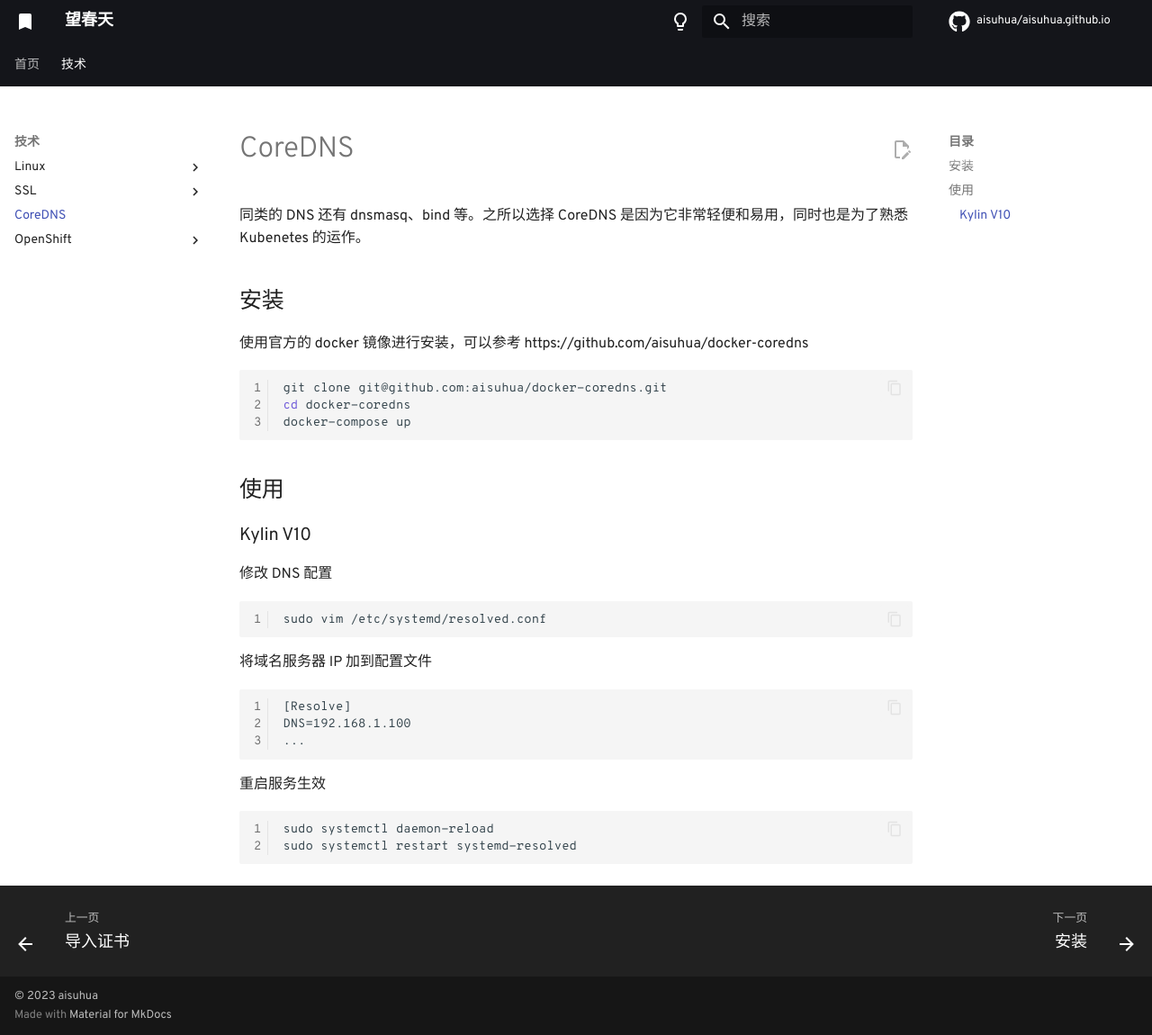
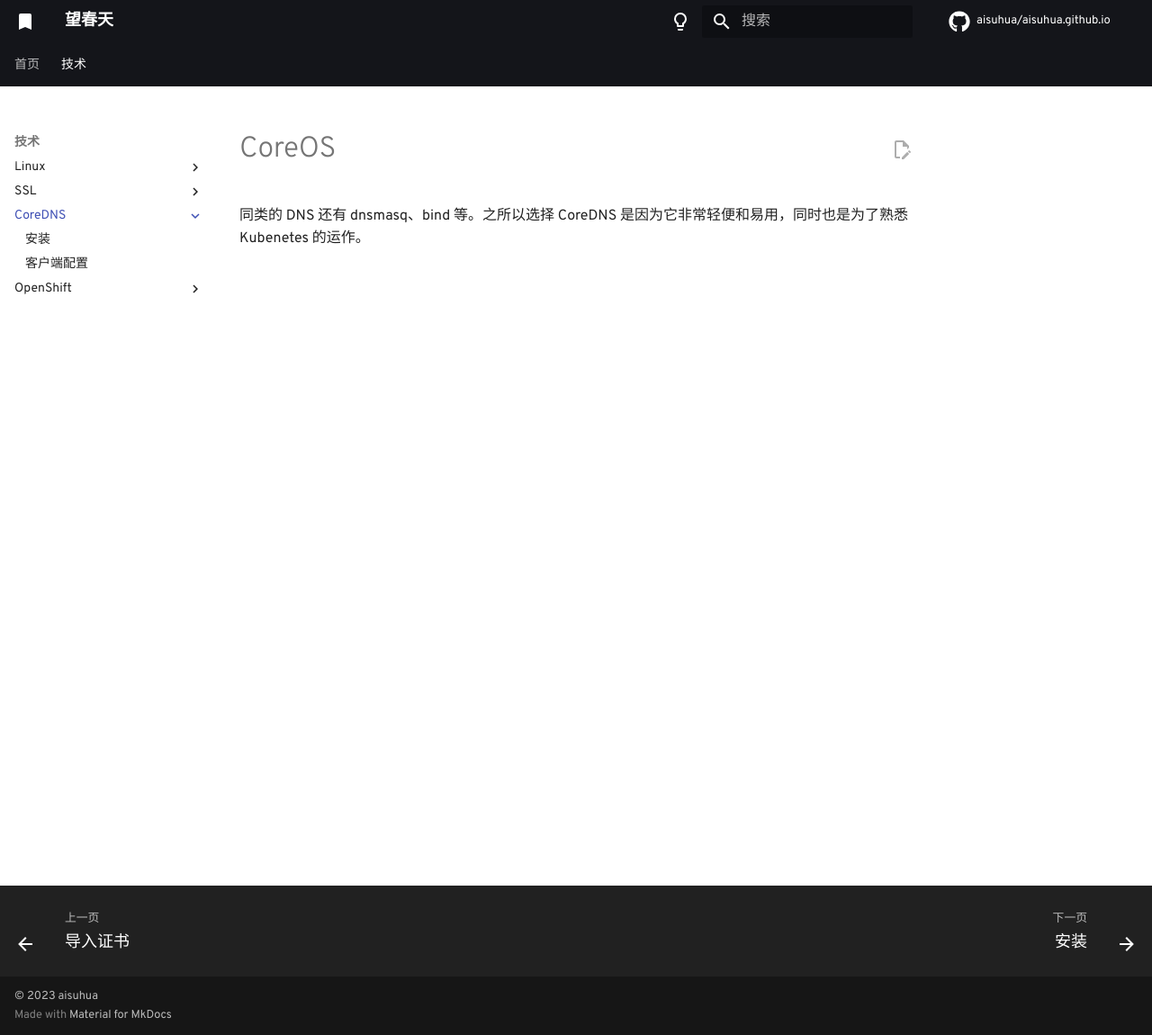
Before and after one commit to aisuhua/aisuhua.github.io, an MkDocs documentation site: the page built from docs/coredns/index.md, in a window 1280 px wide and 1150 px high. Shown: the whole window at 90% size. Built offline with MkDocs 1.6.1 and Material for MkDocs 9.7.7, drawn with Linux system fonts in a browser that asks for light colours; comment, search, counter and statistics services are not loaded.

Commit message:
update coredns

````diff
--- a/docs/coredns/index.md
+++ b/docs/coredns/index.md
@@ -1,38 +1,3 @@
-# CoreDNS
+# CoreOS
 
 同类的 DNS 还有 dnsmasq、bind 等。之所以选择 CoreDNS 是因为它非常轻便和易用，同时也是为了熟悉 Kubenetes 的运作。
-
-## 安装
-
-使用官方的 docker 镜像进行安装，可以参考 https://github.com/aisuhua/docker-coredns
-
-```sh
-git clone git@github.com:aisuhua/docker-coredns.git
-cd docker-coredns
-docker-compose up
-```
-
-## 使用
-
-### Kylin V10
-
-修改 DNS 配置
-
-```sh
-sudo vim /etc/systemd/resolved.conf
-```
-
-将域名服务器 IP 加到配置文件
-
-```
-[Resolve]
-DNS=192.168.1.100
-...
-```
-
-重启服务生效
-
-```sh
-sudo systemctl daemon-reload
-sudo systemctl restart systemd-resolved
-```
--- a/mkdocs.yml
+++ b/mkdocs.yml
@@ -88,6 +88,8 @@
         - 导入证书: ssl/import-ca.md
       - CoreDNS:
         - CoreDNS: coredns/index.md
+        - 安装: coredns/install.md
+        - 客户端配置: coredns/client.md
       - OpenShift:
         - 安装:
             - 安装: openshift/install/index.md
````
Also changed, not shown: docs/coredns/client.md (added, +20 -0 lines), docs/coredns/install.md (added, +18 -0 lines).
